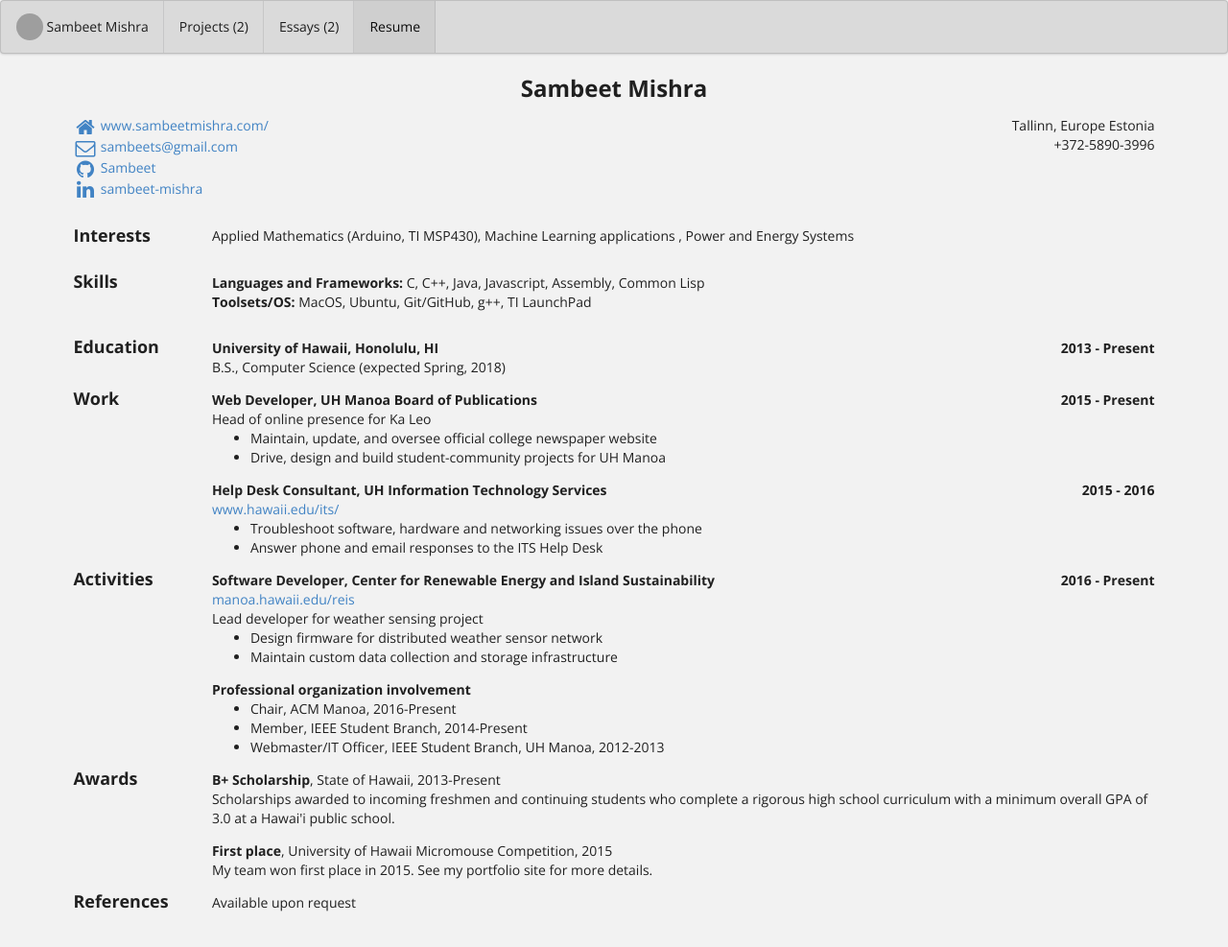
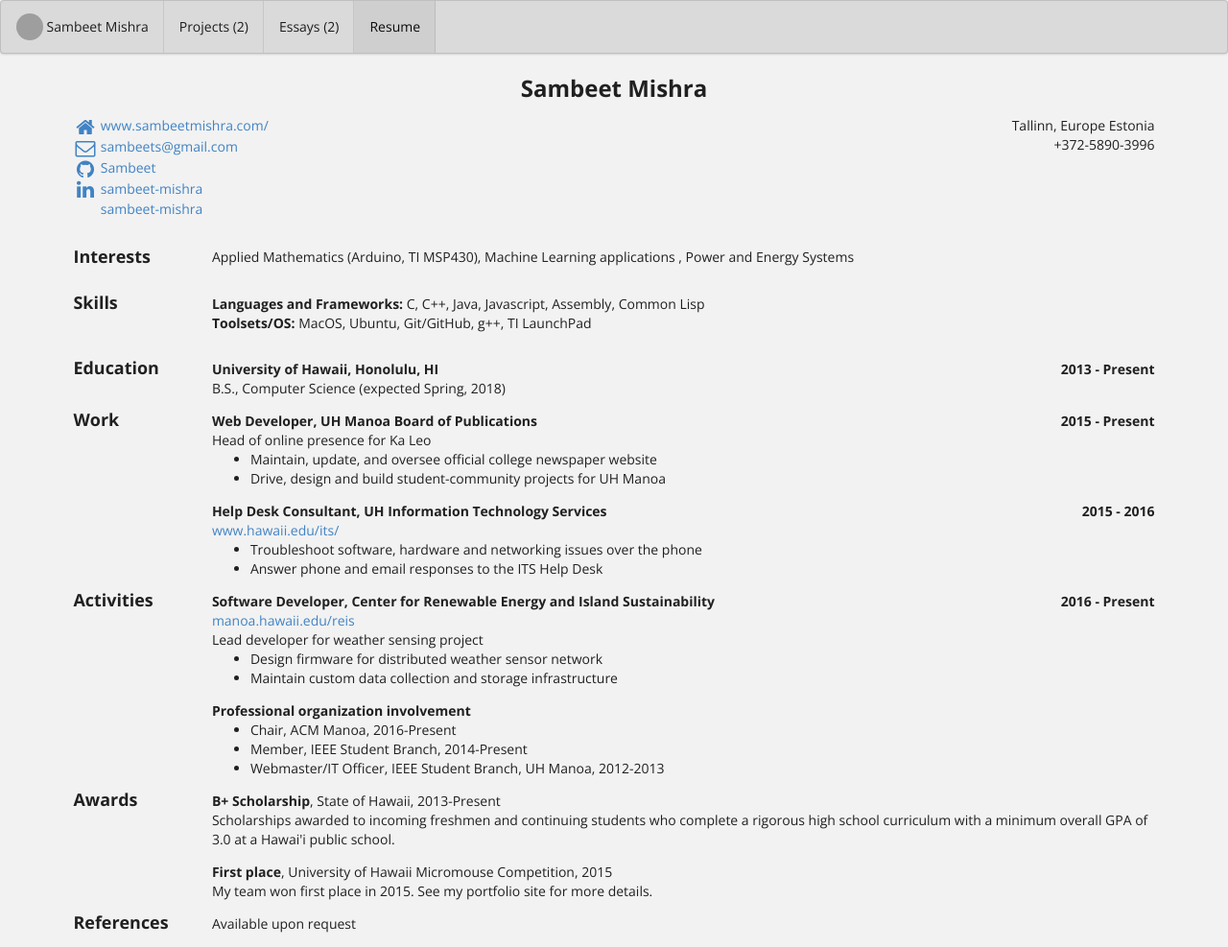
Before and after one commit to sambeetportfolio/sambeet_portfolio, a Jekyll site: the page built from bio/index.html, in a window 1280 px wide. Shown: the whole page at 96% size. Built offline with Jekyll 4.4.1, drawn with Linux system fonts in a browser that asks for light colours; before the commit the page ends 965 px from its top, so only the background shows below that.

```diff
--- a/_data/bio.json
+++ b/_data/bio.json
@@ -24,6 +24,11 @@
         "network": "linkedin",
         "username": "sambeet-mishra",
         "url": "http://linkedin.com/in/sambeet-mishra"
+      },
+      {
+        "network": "GoogleScholar",
+        "username": "sambeet-mishra",
+        "url": "http://https://scholar.google.co.in/citations?user=eg9TYDoAAAAJ&hl=en"
       }
     ]
   },
```
